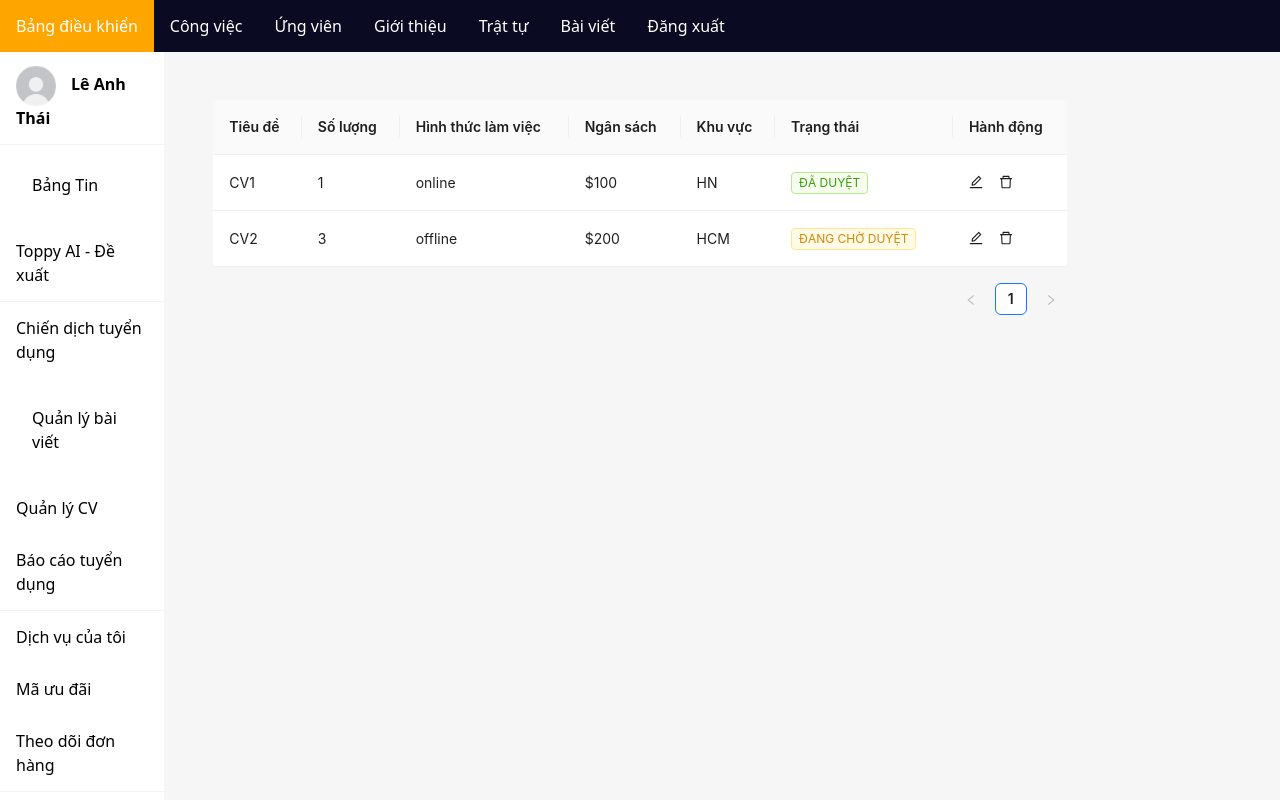
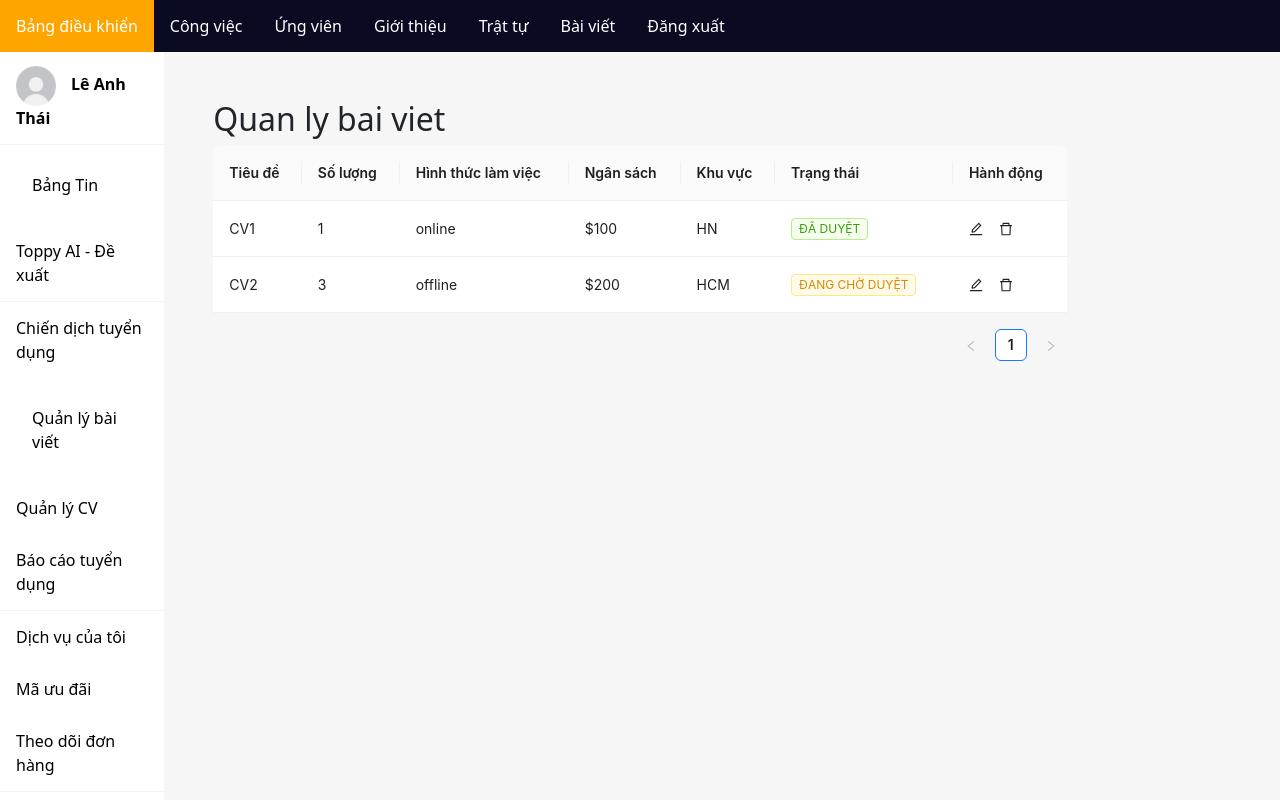
Before and after one commit to vipnua/DATN_SP23_CamelCase, a React (Vite) app: page /posts in a window 1280 px wide. Shown: the top 800 px of the page. Built offline with nearby package versions, Linux system fonts and the light colour scheme.

Commit message:
WXVLT-33 | Update post manage

```diff
--- a/src/components/Posts/PostList.tsx
+++ b/src/components/Posts/PostList.tsx
@@ -88,6 +88,7 @@ const PostList = (props: Props) => {
     ];
     return (
         <>
+            <h2>Quan ly bai viet</h2>
             <Table columns={columns} dataSource={data} />
         </>
     )
```
